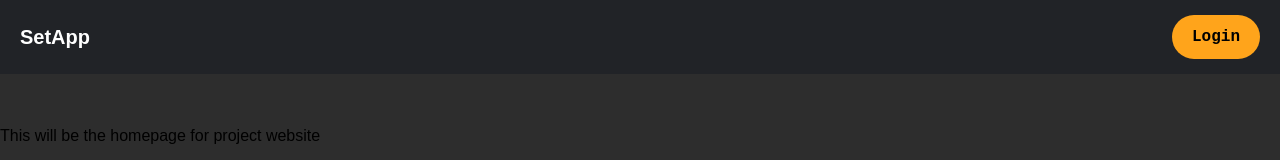
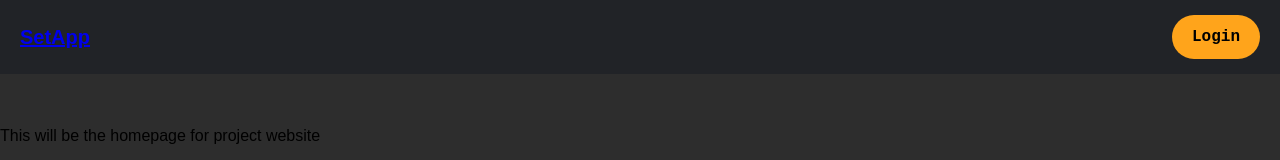
Before and after one commit to blauprint/setapp, a Next.js app: page / in a window 1280 px wide. Shown: the top 160 px of the page. Built offline with nearby package versions, Linux system fonts and the light colour scheme; no server answers.

Commit message:
feat(navbar): add link to setapp logo to projects page

```diff
--- a/src/components/HomeNavigationBar.tsx
+++ b/src/components/HomeNavigationBar.tsx
@@ -8,7 +8,7 @@ export default function HomeNavigationBar() {
   return (
     <>
       <div className={styles.container}>
-        <div className={styles.logo}>SetApp</div>
+        <div className={styles.logo}><Link href={'/projects'}>SetApp</Link></div>
         <div className={styles.navOptions}>
           <SignedOut>
             <SignInButton mode="modal" afterSignInUrl={"/projects"}>
```
